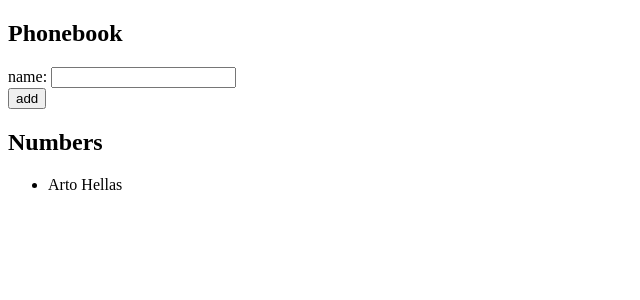
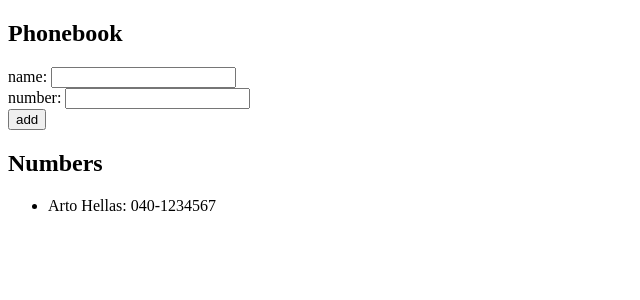
Before and after one commit to zafraedu/fullStackOpen, a React (Vite) app in the folder part2/phonebook/: page / in a window 1280 px wide. Shown: the top 300 px of the page, without its empty margins (0-640 px from the left). Built offline with nearby package versions, Linux system fonts and the light colour scheme.

Commit message:
part2: 2.8

```diff
--- a/part2/phonebook/src/App.jsx
+++ b/part2/phonebook/src/App.jsx
@@ -1,10 +1,17 @@
 import { useState } from "react";
 
-const List = ({ name }) => <li>{name}</li>;
+const List = ({ name, num }) => <li>{name}: {num}</li>;
 
 const App = () => {
-	const [persons, setPersons] = useState([{ name: "Arto Hellas", id: 1 }]);
+	const [persons, setPersons] = useState([
+		{
+			name: "Arto Hellas",
+			num: "040-1234567",
+			id: 1,
+		},
+	]);
 	const [newName, setNewName] = useState("");
+	const [newNum, setNewNum] = useState("");
 
 	const handleSubmit = (event) => {
 		event.preventDefault();
@@ -12,22 +19,33 @@ const App = () => {
 		const names = persons.map((e) => e.name);
 		names.indexOf(newName) !== -1
 			? alert(`${newName} is already added to phonebook`)
-      : setPersons(persons.concat({ name: newName, id: persons.length + 1 }));
+			: setPersons(
+					persons.concat({
+						name: newName,
+						num: newNum,
+						id: persons.length + 1,
+					})
+			  );
 
 		setNewName("");
+		setNewNum("");
 	};
 
-	const handleImput = (event) => setNewName(event.target.value);
+	const handleName = (event) => setNewName(event.target.value)
+	const handleNum = (event) => setNewNum(event.target.value)
 
 	return (
 		<div>
 			<h2>Phonebook</h2>
 			<form>
 				<div>
-					name: <input value={newName} onChange={handleImput} />
+					name: <input onChange={handleName} value={newName} />
 				</div>
 				<div>
-					<button type="submit" onClick={handleSubmit}>
+					number: <input onChange={handleNum} value={newNum} />
+				</div>
+				<div>
+					<button onClick={handleSubmit} type="submit">
 						add
 					</button>
 				</div>
@@ -35,7 +53,7 @@ const App = () => {
 			<h2>Numbers</h2>
 			<ul>
 				{persons.map((e) => (
-          <List key={e.id} name={e.name} />
+					<List key={e.id} name={e.name} num={e.num}/>
 				))}
 			</ul>
 		</div>
```
Lines whose indentation alone changed are shown as unchanged.
